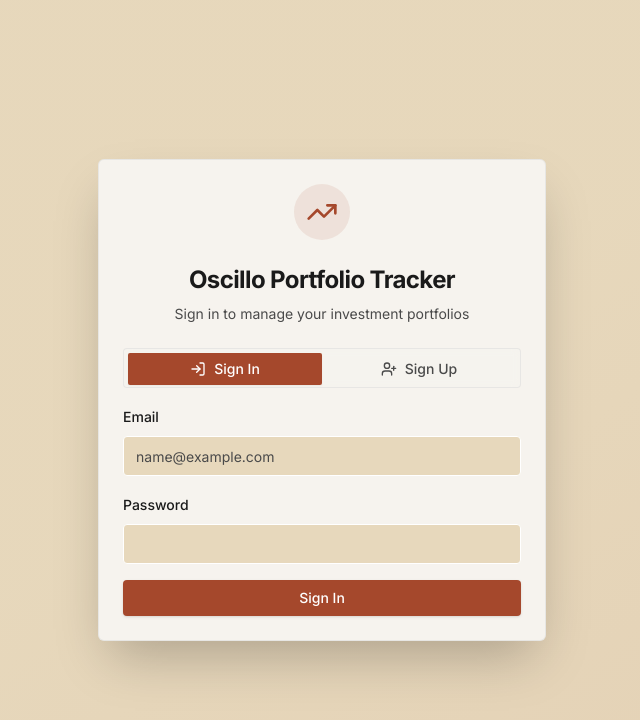
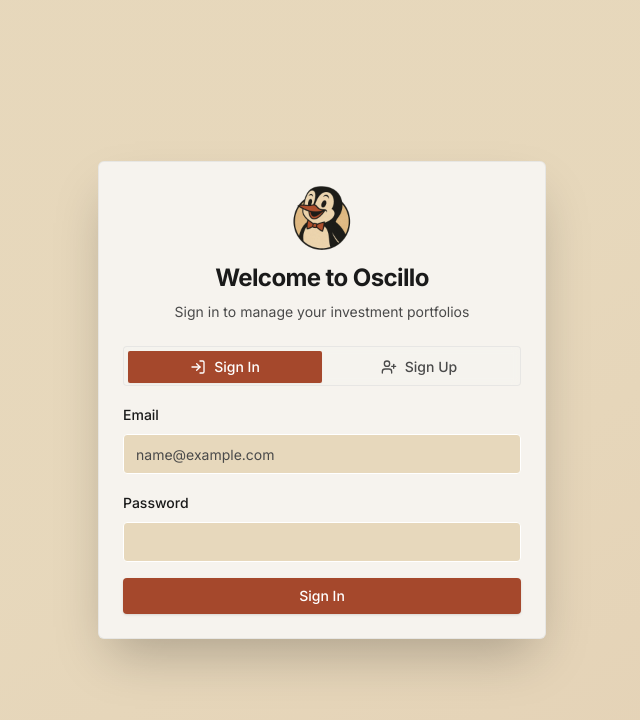
Before and after one commit to AXAStudio/oscillo, a React (Vite) app in the folder frontend/: page /auth in a window 1280 px wide. Shown: the top 720 px of the page, without its empty margins (318-958 px from the left). Built offline with nearby package versions, Linux system fonts and the light colour scheme; no server answers.

Commit message:
logo on auth

```diff
--- a/frontend/src/pages/Auth.tsx
+++ b/frontend/src/pages/Auth.tsx
@@ -110,12 +110,14 @@ const Auth = () => {
     <div className="min-h-screen flex items-center justify-center bg-gradient-to-br from-background via-background to-primary/5 p-4">
       <Card className="w-full max-w-md shadow-2xl border-border/50 backdrop-blur-sm">
         <CardHeader className="space-y-2 text-center">
-          <div className="flex justify-center mb-4">
-            <div className="p-3 rounded-full bg-primary/10">
-              <TrendingUp className="h-8 w-8 text-primary" />
-            </div>
+          <div className="flex justify-center mb-1">
+              <img
+                src="/logo-192x192.png"  // lives in /public
+                alt="Oscillo logo"
+                className="h-16 w-16 rounded-lg object-cover"
+              />
           </div>
-          <CardTitle className="text-2xl font-bold">Oscillo Portfolio Tracker</CardTitle>
+          <CardTitle className="text-2xl font-bold">Welcome to Oscillo</CardTitle>
           <CardDescription>
             Sign in to manage your investment portfolios
           </CardDescription>
```
